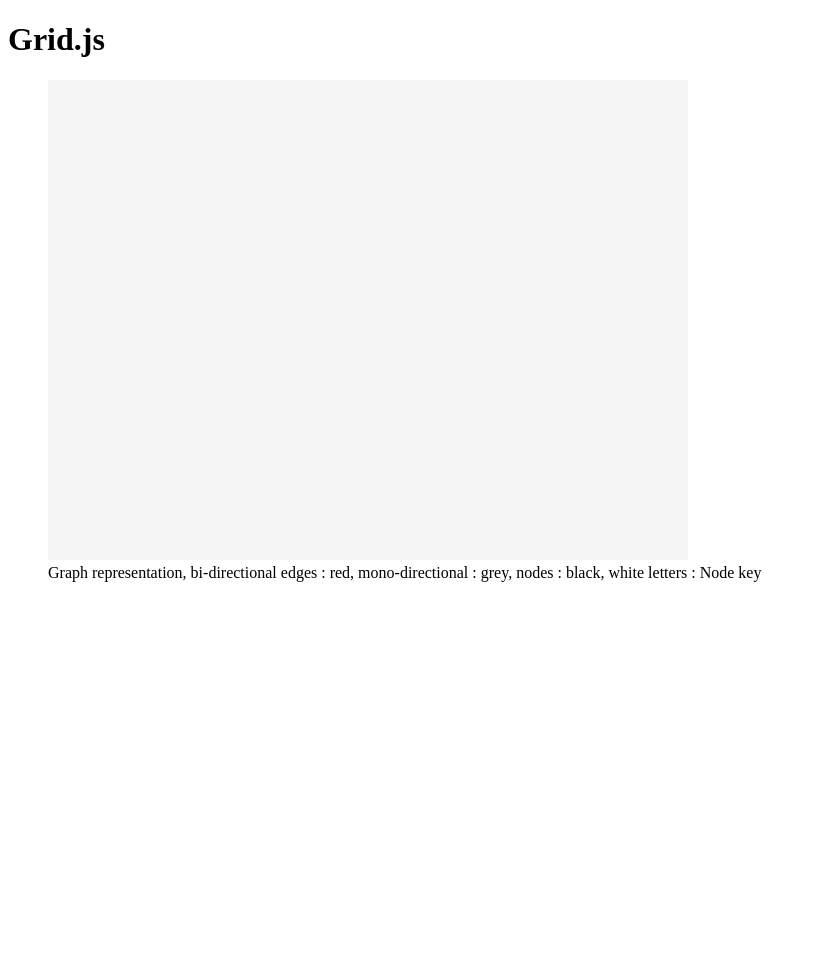
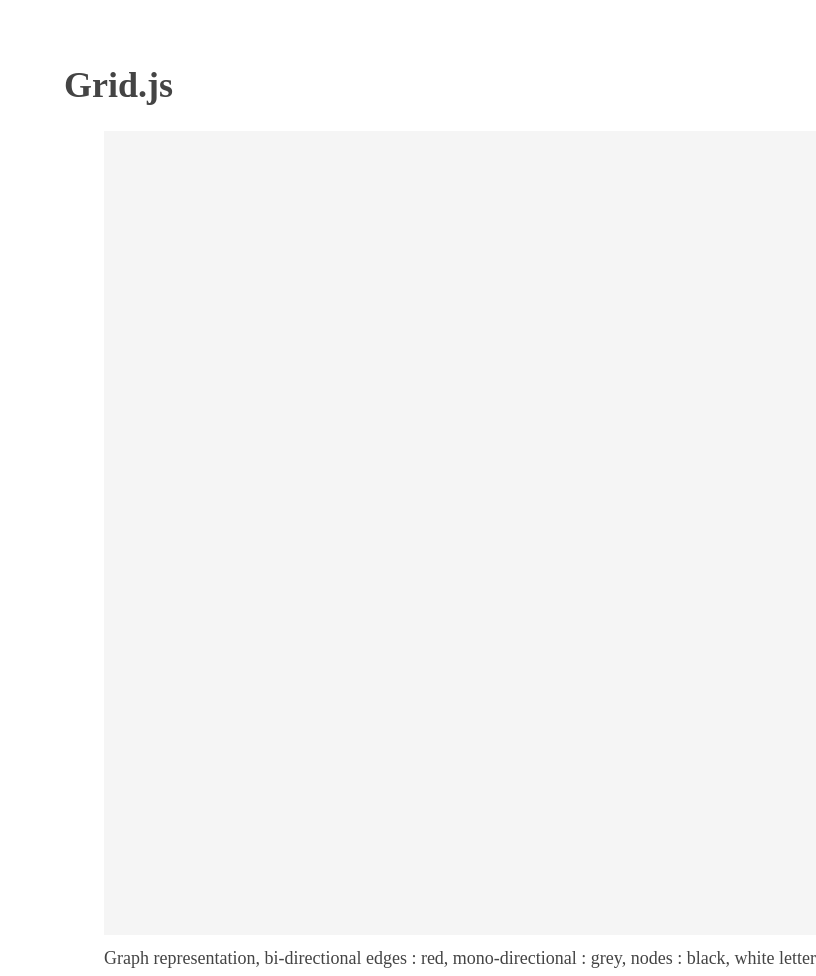
Before and after one commit to inwebo/Grid.js, a website built with webpack: page docs/index.html in a window 1280 px wide. Shown: the whole page, without its empty margins (0-816 px from the left). Before the commit the page ends 800 px from the top, so only its background shows below. Built offline with nearby package versions, Linux system fonts and the light colour scheme; what @inwebo/render.js would draw is missing.

Commit message:
Update style

```diff
--- a/docs/index.html
+++ b/docs/index.html
@@ -3,13 +3,27 @@
 <head>
     <meta charset="UTF-8">
     <title>Grid.js</title>
+    <style type="text/css">
+        body{
+            margin:5% auto;
+            max-width:90%;
+            line-height:1.6;
+            font-size:18px;
+            color:#444;
+            padding:0 1em;
+        }
+        h1, h2, h3{
+            line-height:1.2
+        }
+    </style>
 </head>
 <body>
 <h1>Grid.js</h1>
 <figure>
-    <canvas id="demo" width="640" height="480" style="background-color: whitesmoke"></canvas>
-    <figcaption>Graph representation, bi-directional edges : red, mono-directional : grey, nodes : black, white letters : Node key</figcaption>
+    <canvas id="demo" width="640" height="480" style="background-color: whitesmoke; width: 100%"></canvas>
+    <figcaption>Graph representation, bi-directional edges : red, mono-directional : grey, nodes : black, white letters : node key</figcaption>
 </figure>
-    <script type="application/javascript" src="assets/js/demo.min.js"></script>
+
+<script type="application/javascript" src="assets/js/demo.min.js"></script>
 </body>
 </html>
```
